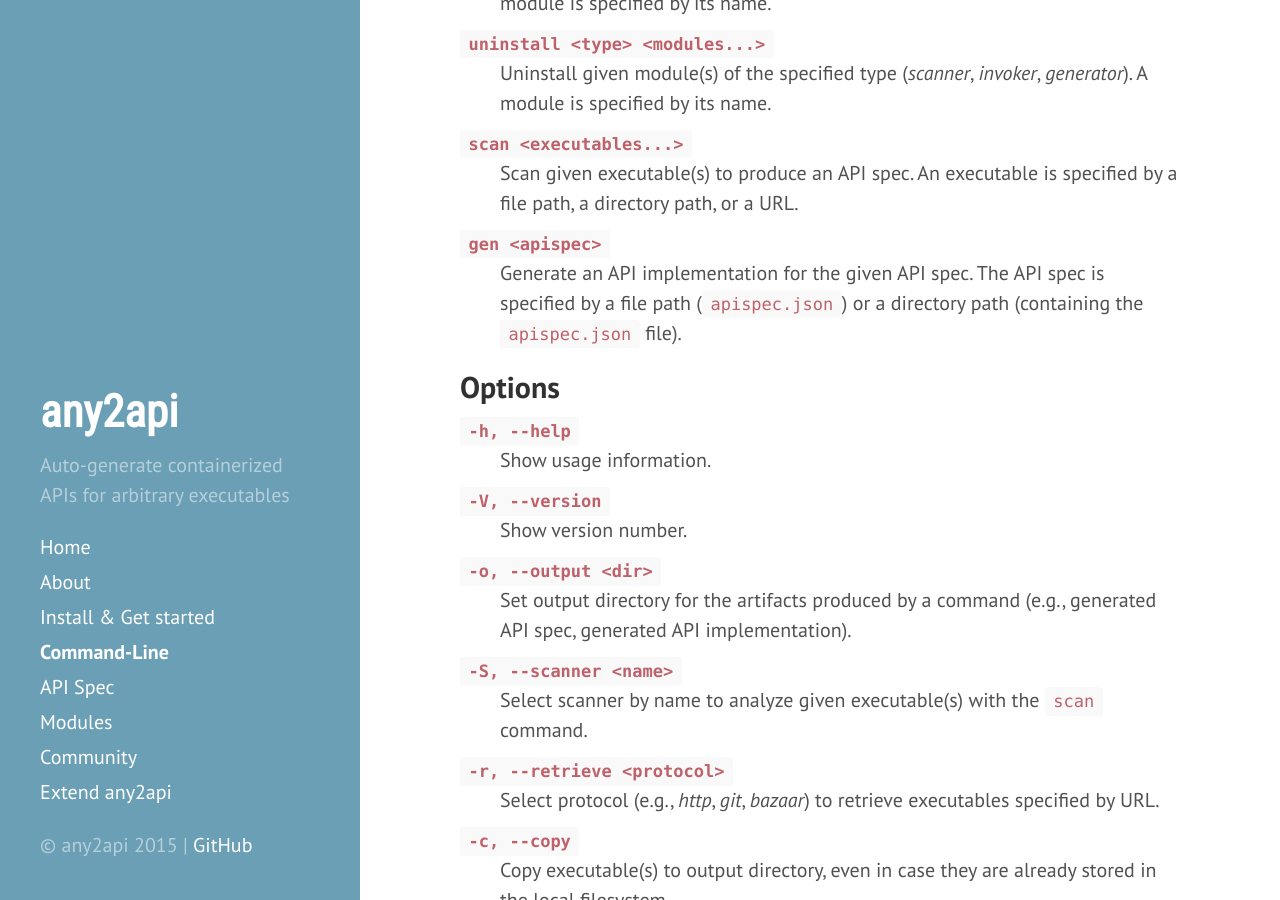
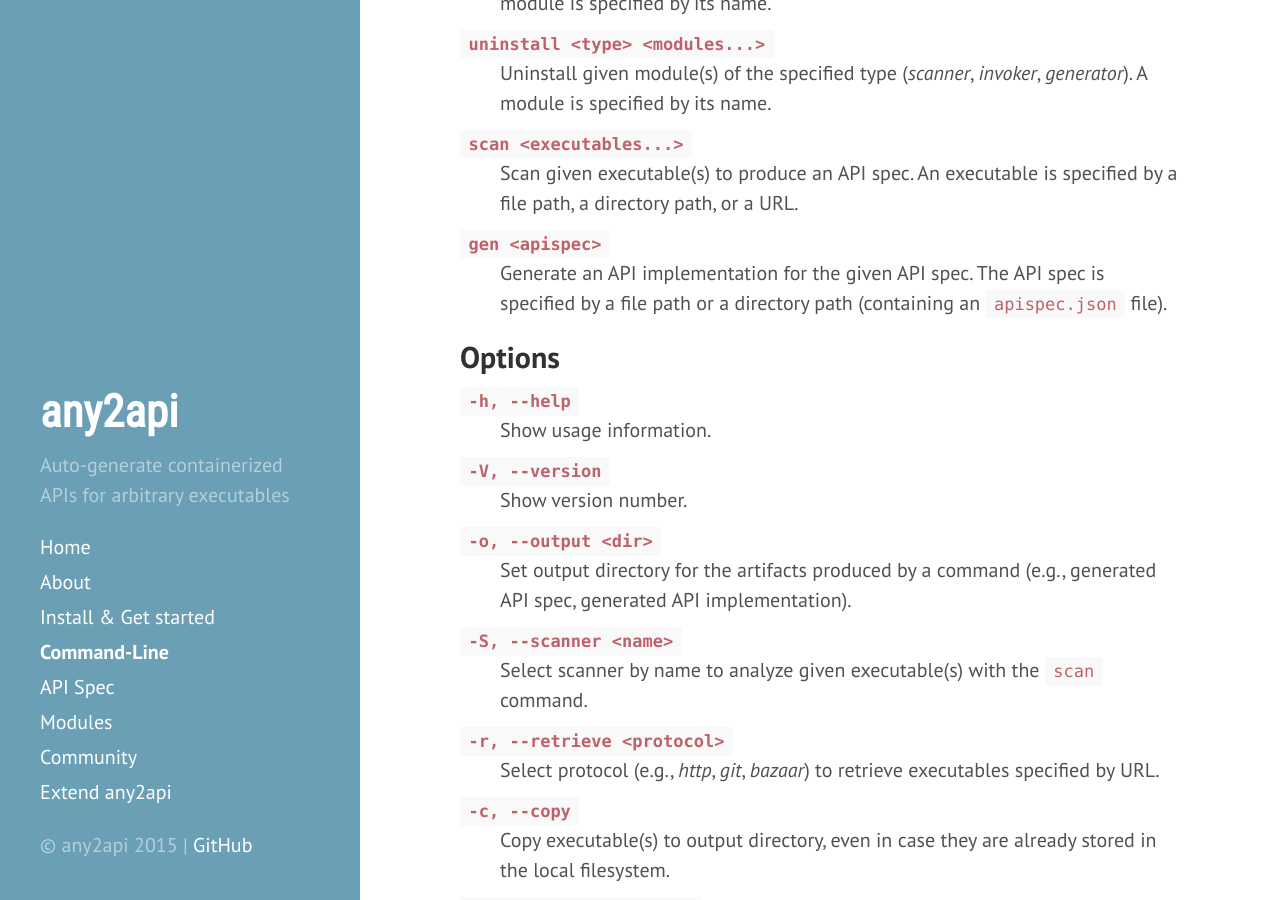
Before and after one commit to any2api/any2api.github.io, a Jekyll site: the page built from command-line.md, in a window 1280 px wide and 900 px high, scrolled down 662 px. Built offline with Jekyll 4.4.1, drawn with Linux system fonts in a browser that asks for light colours; Markdown is read by kramdown in place of the engine named in the settings.

Commit message:
minor correction

```diff
--- a/command-line.md
+++ b/command-line.md
@@ -28,7 +28,7 @@ The available options and commands are shown in the following.
   <dd>Scan given executable(s) to produce an API spec. An executable is specified by a file path, a directory path, or a URL.</dd>
 
   <dt><code>gen &lt;apispec&gt;</code></dt>
-  <dd>Generate an API implementation for the given API spec. The API spec is specified by a file path (<code>apispec.json</code>) or a directory path (containing the <code>apispec.json</code> file).</dd>
+  <dd>Generate an API implementation for the given API spec. The API spec is specified by a file path or a directory path (containing an <code>apispec.json</code> file).</dd>
 </dl>
 
 
```
